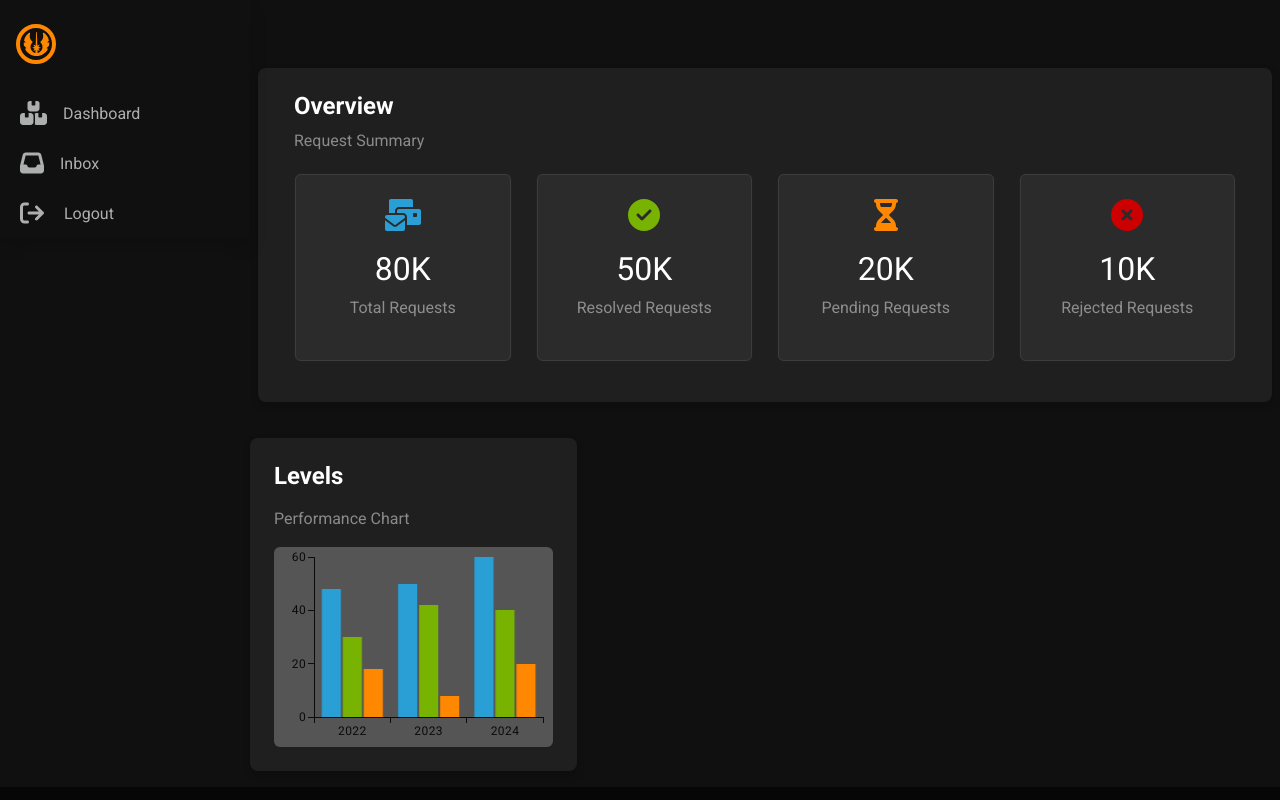
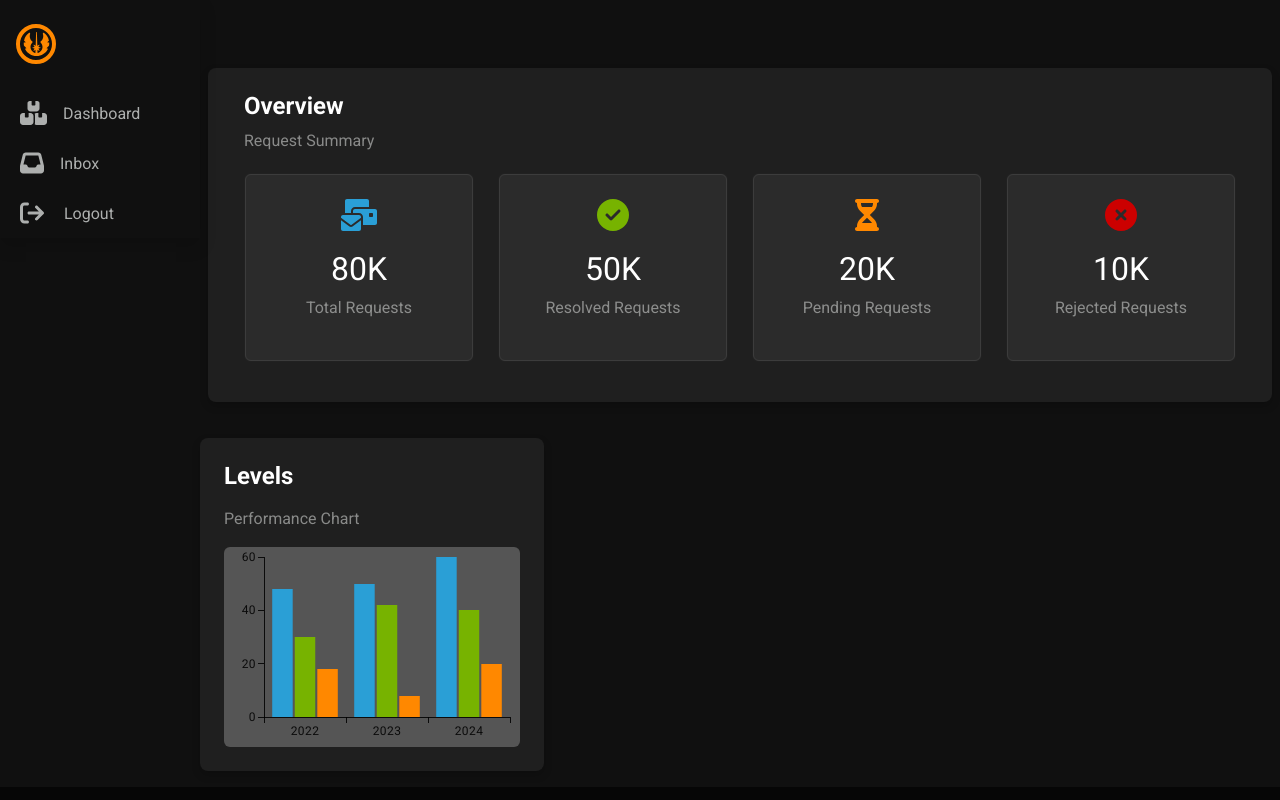
Before and after one commit to reshmaps156/skywalker-portal-admin, a React (Vite) app: page /admin in a window 1280 px wide. Built offline with nearby package versions, Linux system fonts and the light colour scheme; sample sign-in values are in the browser's storage.

Commit message:
fetched the grievances

```diff
--- a/src/components/Inbox.jsx
+++ b/src/components/Inbox.jsx
@@ -1,8 +1,60 @@
-import React from 'react'
+import React, { useEffect, useState } from 'react'
+import Table from 'react-bootstrap/Table';
+import { inboxApi } from '../services/api';
+import { faEnvelope, faTrashCan } from '@fortawesome/free-solid-svg-icons';
+import { FontAwesomeIcon } from '@fortawesome/react-fontawesome';
 
 function Inbox() {
+  const [allInbox,setAllInbox] = useState([])
+  const getInboxData = async()=>{
+    const result = await inboxApi()
+    const fetchedInbox = result.data
+    setAllInbox(fetchedInbox)
+   }
+ console.log(allInbox);
+
+ useEffect(()=>{
+
+  getInboxData()
+ },[])
   return (
-    <div>Inbox</div>
+    <>
+
+    <div className='px-md-4'>
+    <Table striped bordered hover responsive variant="black" >
+      <thead>
+        <tr className='text-center'>
+          <th>#</th>
+          <th>Name</th>
+          <th>Email</th>
+          <th>Phone</th>
+          <th>Subject</th>
+          <th>Aciton</th>
+
+        </tr>
+      </thead>
+      <tbody className='text-center'>
+        {
+          allInbox?.map((inbox,index)=>(<tr>
+            <td>{index+1}</td>
+            <td>{inbox.username}</td>
+            <td>{inbox.email}</td>
+            <td>{inbox.mobileNumber}</td>
+            <td>{inbox.subject}</td>
+            <td>
+             <div className='d-flex justify-content-evenly'>
+              <button className='btn btn-outline-warning'><FontAwesomeIcon icon={faEnvelope} /></button>
+              <button className='btn btn-outline-danger'><FontAwesomeIcon icon={faTrashCan} /></button>
+             </div>
+              </td>
+          </tr>
+          ))
+        }
+
+      </tbody>
+    </Table>
+    </div>
+    </>
   )
 }
 
--- a/src/components/SideControls.jsx
+++ /dev/null
@@ -1,45 +0,0 @@
-import { faArrowRightFromBracket, faBoxesStacked, faInbox, faJedi } from '@fortawesome/free-solid-svg-icons';
-import { FontAwesomeIcon } from '@fortawesome/react-fontawesome';
-import React, { useEffect, useState } from 'react'
-import { Sidebar, Menu, MenuItem } from 'react-pro-sidebar';
-
-function SideControls() {
-    const [isCollapsed, setIsCollpased] = useState(false)
-    const handleCollpase = () => {
-        setIsCollpased(!isCollapsed)
-    }
-    useEffect(() => {
-        const handleResize = () => {
-            if (window.innerWidth <= 768) {
-                setIsCollpased(true)
-            } else {
-                setIsCollpased(false)
-            }
-        }
-        window.addEventListener('resize', handleResize)
-        handleResize()
-
-        return () => {
-            window.addEventListener('resize', handleResize)
-        }
-    }, [])
-    return (
-        <Sidebar collapsed={isCollapsed} backgroundColor='#101010' className='shadow h-100 border-0' >
-            <div className=' border border-4 border-warning rounded-circle d-flex align-items-center justify-content-center ms-3 my-4 ' style={{ width: '40px', height: '40px', cursor: 'pointer' }} onClick={handleCollpase}>
-                <FontAwesomeIcon icon={faJedi} size='xl  text-warning' />
-            </div>
-            <Menu menuItemStyles={{
-                button: {
-
-                    ":hover": { backgroundColor: '#2b2b2b', color: 'white', borderEndEndRadius:'20px',borderTopRightRadius:'20px'}
-                }
-            }}>
-                <MenuItem> <FontAwesomeIcon icon={faBoxesStacked} size='xl' className=' me-3 ' />Dashboard </MenuItem>
-                <MenuItem> <FontAwesomeIcon icon={faInbox} size='xl' className=' me-3 ' />Inbox </MenuItem>
-                <MenuItem ><FontAwesomeIcon icon={faArrowRightFromBracket} size='xl' className=' me-3 ' /> Logout </MenuItem>
-            </Menu>
-        </Sidebar>
-    )
-}
-
-export default SideControls
--- a/src/pages/Adminpanel.jsx
+++ b/src/pages/Adminpanel.jsx
@@ -1,20 +1,68 @@
-import React, { useState } from 'react'
-import SideControls from '../components/SideControls'
+import React, { useEffect, useState } from 'react'
+import { faArrowRightFromBracket, faBoxesStacked, faInbox, faJedi } from '@fortawesome/free-solid-svg-icons';
+import { FontAwesomeIcon } from '@fortawesome/react-fontawesome';
+import { Sidebar, Menu, MenuItem } from 'react-pro-sidebar';
 import Inbox from '../components/Inbox'
 import Overview from '../components/Overview'
 
+
 function Adminpanel() {
 
+  const [isCollapsed, setIsCollpased] = useState(false)
+  const [isOverview,setIsOverview] = useState(true)
+  const [isInbox,setIsInbox] = useState(false)
+  const handleCollpase = () => {
+    setIsCollpased(!isCollapsed)
+  }
+  const openOverview = ()=>{
+    setIsOverview(true)
+    setIsInbox(false)
+  }
+  const openInbox = ()=>{
+    setIsInbox(true)
+    setIsOverview(false)
+  }
+  useEffect(() => {
+    const handleResize = () => {
+      if (window.innerWidth <= 768) {
+        setIsCollpased(true)
 
+      } else {
+        setIsCollpased(false)
+      }
+    }
+    window.addEventListener('resize', handleResize)
+    handleResize()
+
+    return () => {
+      window.addEventListener('resize', handleResize)
+    }
+  }, [])
   return (
+
     <>
-    <div className=" w-100 m-0 p-0 d-flex" style={{backgroundColor:'#101010'}}>
-      <SideControls />
-      <div className='mt-5 w-100'>
-        {/* <Inbox/> */}
-        <Overview/>
+      <div className=" w-100 m-0 p-0 d-flex" style={{ backgroundColor: '#101010' }}>
+        <Sidebar collapsed={isCollapsed} backgroundColor='#101010' className='shadow h-100 border-0' width='200px' >
+          <div className='logo border border-4 border-warning rounded-circle d-flex align-items-center justify-content-center ms-3 my-4 ' style={{ width: '40px', height: '40px', cursor: 'pointer' }} onClick={handleCollpase}>
+            <FontAwesomeIcon icon={faJedi} size='xl  text-warning' />
+          </div>
+          <Menu menuItemStyles={{
+            button: {
+
+              ":hover": { backgroundColor: '#2b2b2b', color: 'white', borderEndEndRadius: '20px', borderTopRightRadius: '20px' }
+            }
+          }}>
+            <MenuItem onClick={openOverview}> <FontAwesomeIcon icon={faBoxesStacked} size='xl' className=' me-3 ' />Dashboard </MenuItem>
+            <MenuItem onClick={openInbox}> <FontAwesomeIcon icon={faInbox} size='xl' className=' me-3 ' />Inbox </MenuItem>
+            <MenuItem ><FontAwesomeIcon icon={faArrowRightFromBracket} size='xl' className=' me-3 ' /> Logout </MenuItem>
+          </Menu>
+        </Sidebar>
+        <div className='mt-5 w-100'>
+          {
+            isInbox && <Inbox/> || isOverview && <Overview/>
+          }
+        </div>
       </div>
-    </div>
     </>
   )
 }
--- a/src/services/api.js
+++ b/src/services/api.js
@@ -5,3 +5,8 @@ import { serverUrl } from "./serverURL"
 export const loginApi = async(reqBody)=>{
     return await commonApi('POST',`${serverUrl}/login`,reqBody)
 }
+
+//api to get grievances
+export const inboxApi = async()=>{
+    return await commonApi('GET',`${serverUrl}/admin/grievances`)
+}
```
